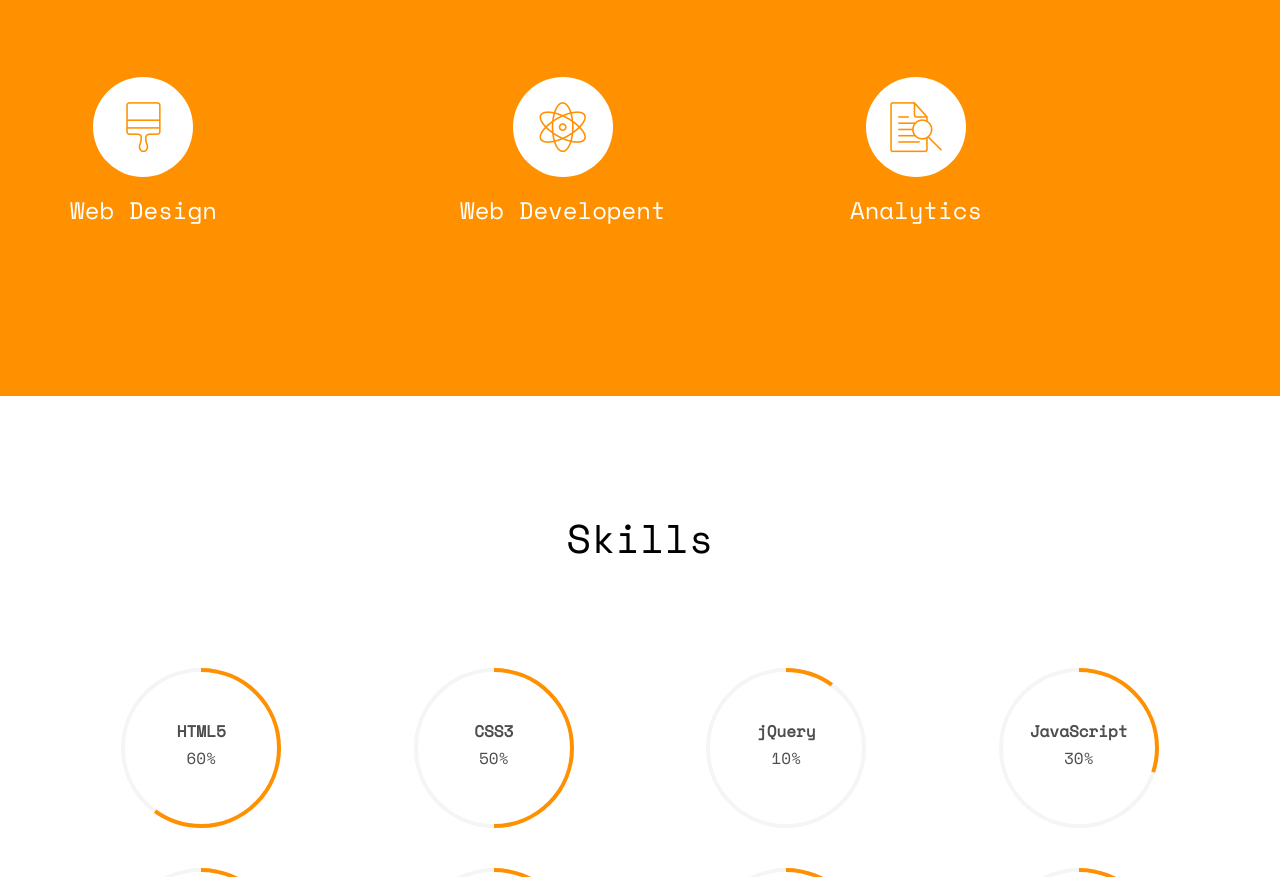
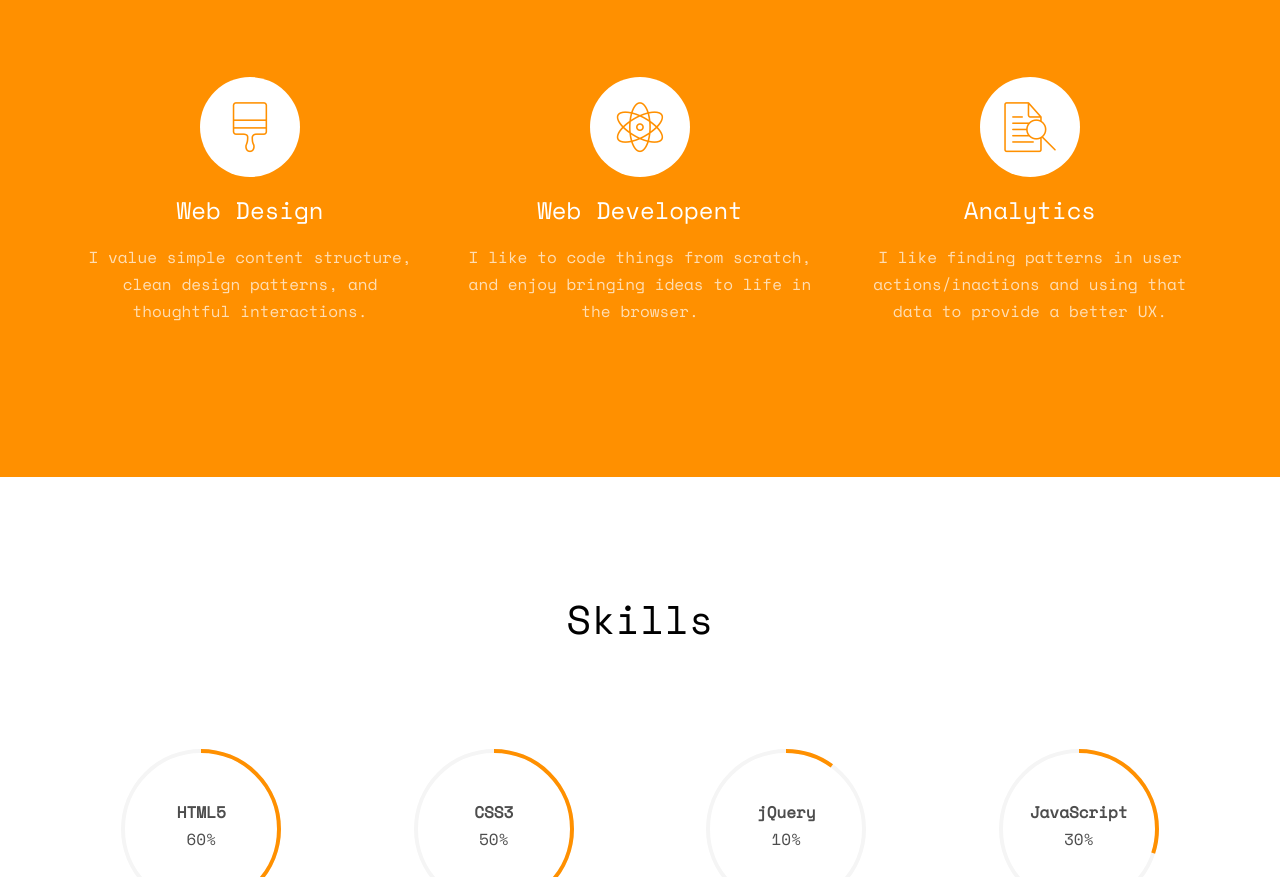
Before and after one commit to Shakird/shakird.github.io, a plain HTML site: page index.html in a window 1280 px wide. Shown: the part 1667-2544 px from the top of the page. Drawn offline with nearby package versions, Linux system fonts and the light colour scheme; files whose address does not match are found by name.

Commit message:
Portfolio Site (1.13)
Added "Services" section.

```diff
--- a/index.html
+++ b/index.html
@@ -104,7 +104,7 @@
 				</div>
 				<div class="col-md-8">
 					<h2>Hello There!</h2>
-					<p>My name is Shakir, I am an aspiring software developer based in Baltimore, Maryland. I have a passion for web design and love to create for web and mobile devices. My knack for spotting ongoing issues/ user pain points and creating software solutions to resolve them has led me to switch career paths from IT to Software Engineering.</p>
+					<p>My name is Shakir, I am an aspiring software developer based in Baltimore, Maryland. I have a passion for web design and love to create for web and mobile devices. My knack for spotting ongoing issues/ user pain points and creating software solutions to resolve them has led me to switch career paths from IT to Software Development.</p>
 					<p>
 						<ul class="fh5co-social-icons">
 							<li><a href="https://github.com/Shakird"><i class="icon-github2"></i></a></li>
@@ -129,38 +129,38 @@
 				</div>
 
 				<div class="row">
-					<div class="col-md-4 col-sm-12">
+					<div class="col-md-4 text-center">
 						<div class="feature-left">
 							<span class="icon">
 								<i class="icon-paintbrush"></i>
 							</span>
 							<div class="feature-copy">
 								<h3>Web Design</h3>
-								<p></p>
+								<p>I value simple content structure, clean design patterns, and thoughtful interactions.</p>
 							</div>
 						</div>
 					</div>
 
-					<div class="col-md-4 col-sm-12">
+					<div class="col-md-4 text-center">
 						<div class="feature-left">
 							<span class="icon">
 								<i class="icon-genius"></i>
 							</span>
 							<div class="feature-copy">
 								<h3>Web Developent</h3>
-								<p></p>
+								<p>I like to code things from scratch, and enjoy bringing ideas to life in the browser.</p>
 							</div>
 						</div>
 					</div>
 
-					<div class="col-md-4 col-sm-12">
+					<div class="col-md-4 text-center">
 						<div class="feature-left">
 							<span class="icon">
 								<i class="icon-search"></i>
 							</span>
 							<div class="feature-copy">
 								<h3>Analytics</h3>
-								<p></p>
+								<p>I like finding patterns in user actions/inactions and using that data to provide a better UX.</p>
 							</div>
 						</div>
 					</div>
```
